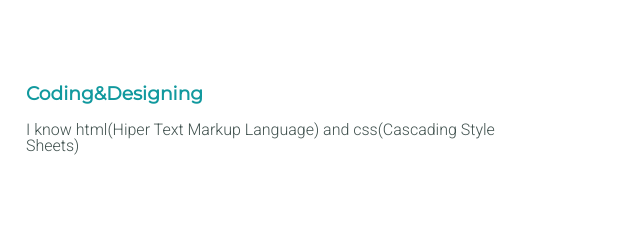
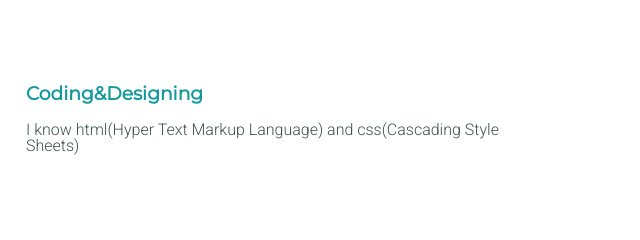
Before and after one commit to Mothies/cn, a plain HTML site: page index.html in a window 1280 px wide. Shown: the part 1480-1720 px from the top of the page, 424-1064 px from the left. Drawn offline with Linux system fonts and the light colour scheme.

Commit message:
Update index.html

```diff
--- a/index.html
+++ b/index.html
@@ -31,7 +31,7 @@
       <div class="skill-row">
         <img class="skill-image" src="images/skill-image.png" height="200px">
         <h3>Coding&Designing</h3>
-        <p>I know html(Hiper Text Markup Language) and css(Cascading Style Sheets)</p>
+        <p>I know html(Hyper Text Markup Language) and css(Cascading Style Sheets)</p>
       </div>
       <div class="skill-row">
           <img class="game-image" src="images/game-image.png" height="160px">
```
